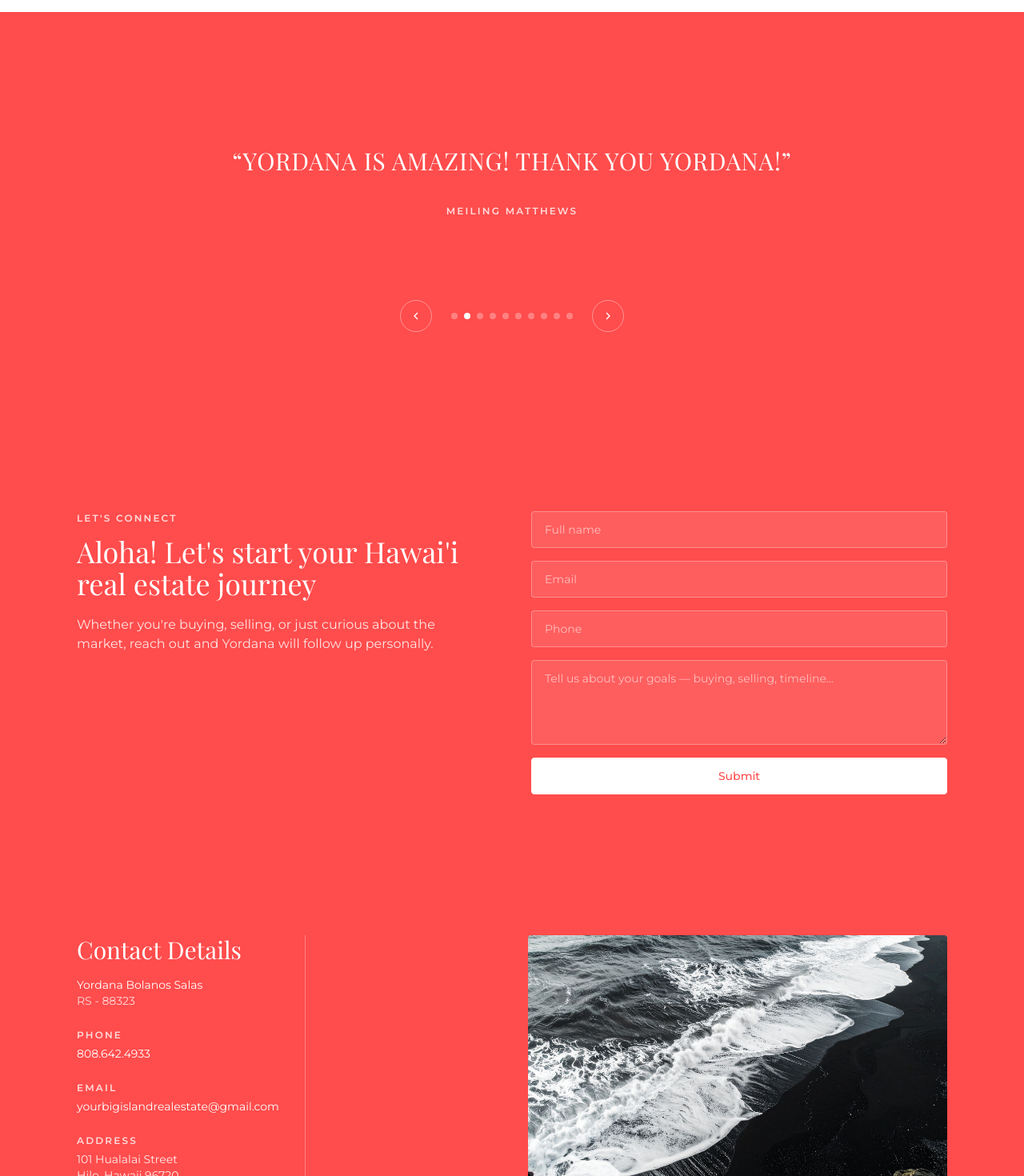
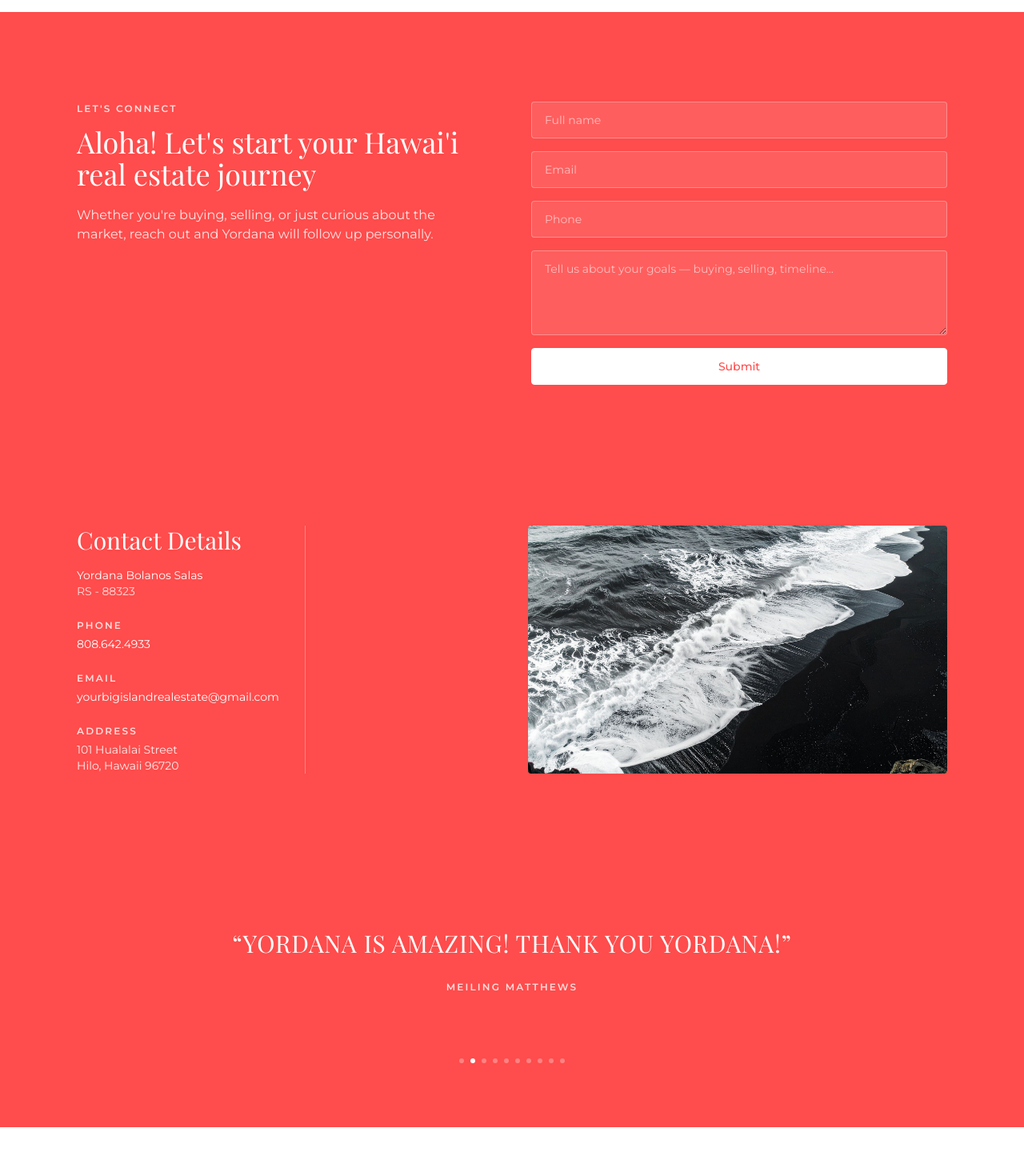
Before and after one commit to TUC01108/realty-site, a Next.js app: page / in a window 1280 px wide. Shown: the part 5560-7030 px from the top of the page at 80% size. Built offline with nearby package versions, Linux system fonts and the light colour scheme.

Commit message:
qr and testimonial move

```diff
--- a/src/app/page.tsx
+++ b/src/app/page.tsx
@@ -4,7 +4,6 @@ import AboutTeaser from "@/components/AboutTeaser";
 import WelcomeVideo from "@/components/WelcomeVideo";
 import BrandBanner from "@/components/BrandBanner";
 import Neighborhoods from "@/components/Neighborhoods";
-import Testimonials from "@/components/Testimonials";
 import ContactCTA from "@/components/ContactCTA";
 
 export default function Home() {
@@ -16,7 +15,6 @@ export default function Home() {
       <WelcomeVideo />
       <BrandBanner />
       <Neighborhoods />
-      <Testimonials />
       <ContactCTA />
     </>
   );
--- a/src/app/valuation/page.tsx
+++ b/src/app/valuation/page.tsx
@@ -47,11 +47,15 @@ export default function ValuationPage() {
         </div>
       </section>
 
-      {/* ── ADDRESS BAR — coral banner, no background image ── */}
-      <section className="mt-6 lg:mt-8 bg-coral">
-        <div className="mx-auto max-w-6xl px-6 lg:px-8 py-10">
-          <form onSubmit={handleAddressSubmit} className="flex items-stretch gap-0 bg-paper rounded-sm overflow-hidden max-w-3xl mx-auto shadow-md">
-            <div className="flex items-center pl-4 text-ink/40">
+      {/* ── ADDRESS BAR — clean contained design ── */}
+      <section className="bg-sand mt-6 lg:mt-8 py-12 lg:py-14">
+        <div className="mx-auto max-w-6xl px-6 lg:px-8">
+          <p className="eyebrow text-coral text-center mb-6">Enter Your Address to Get Started</p>
+          <form
+            onSubmit={handleAddressSubmit}
+            className="flex items-stretch max-w-2xl mx-auto border border-coral rounded-sm overflow-hidden"
+          >
+            <div className="flex items-center pl-4 text-coral/60 shrink-0">
               <svg width="14" height="14" viewBox="0 0 24 24" fill="none" stroke="currentColor" strokeWidth="2">
                 <path d="M21 10c0 7-9 13-9 13s-9-6-9-13a9 9 0 0 1 18 0z"/><circle cx="12" cy="10" r="3"/>
               </svg>
@@ -63,8 +67,11 @@ export default function ValuationPage() {
               placeholder="Enter your home address…"
               className="flex-1 px-3 py-4 text-sm text-ink bg-transparent placeholder:text-ink/40 focus:outline-none"
             />
-            <button type="submit" className="bg-coral text-paper px-6 py-4 text-xs font-medium eyebrow hover:bg-coral-dark transition-colors shrink-0 border-l border-paper/20">
-              Get a Free Home Valuation
+            <button
+              type="submit"
+              className="bg-coral text-paper px-6 py-4 text-xs font-medium eyebrow hover:bg-coral-dark transition-colors shrink-0"
+            >
+              Get Free Valuation
             </button>
           </form>
         </div>
--- a/src/components/Footer.tsx
+++ b/src/components/Footer.tsx
@@ -1,8 +1,10 @@
 import Image from "next/image";
+import Testimonials from "@/components/Testimonials";
 
 export default function Footer() {
   return (
     <footer>
+      {/* Contact Details */}
       <div className="bg-coral text-paper">
         <div className="mx-auto max-w-6xl px-6 lg:px-8 py-16 grid gap-10 md:grid-cols-2 items-stretch">
           <div className="flex gap-8">
@@ -24,18 +26,25 @@ export default function Footer() {
           </div>
         </div>
       </div>
+
+      {/* Testimonials carousel */}
+      <Testimonials />
+
+      {/* Follow for Updates */}
       <div className="bg-paper">
         <div className="mx-auto max-w-6xl px-6 lg:px-8 py-16">
           <p className="font-display text-coral text-3xl">Follow for Updates</p>
           <div className="mt-8 flex items-center gap-10 flex-wrap">
             <div className="relative w-32 h-32 sm:w-40 sm:h-40">
-              <Image src="/images/qr-code.png" alt="QR code" fill className="object-contain" />
+              <Image src="/images/qr-code.png" alt="QR code to follow Your Big Island Real Estate" fill className="object-contain" />
             </div>
             <Image src="/images/logo-square.png" alt="Your Big Island Real Estate" width={112} height={112} className="w-24 h-24 sm:w-28 sm:h-28 rounded-full object-cover" />
           </div>
           <p className="mt-6 eyebrow text-coral">@yourbigislandrealestate</p>
         </div>
       </div>
+
+      {/* Copyright */}
       <div className="bg-ink text-paper/70">
         <div className="mx-auto max-w-6xl px-6 lg:px-8 py-6 flex flex-col sm:flex-row justify-between gap-2 text-xs">
           <p>© {new Date().getFullYear()} Your Big Island Real Estate. All rights reserved.</p>
--- a/src/components/Testimonials.tsx
+++ b/src/components/Testimonials.tsx
@@ -2,119 +2,51 @@
 
 import { useState, useEffect, useCallback } from "react";
 
-// Reviews in order 1–10 matching the image filenames she provided
 const REVIEWS = [
-  {
-    quote: "Yordana was absolutely wonderful, truly one of the most honest real estate agents you could hope to work with. From the very beginning, she was transparent and truthful with us. She helped set realistic expectations and pointed out important details that are easy to overlook when you're excited and emotionally attached to a property.",
-    name: "Brenda",
-  },
-  {
-    quote: "Yordana is amazing! Thank you Yordana!",
-    name: "Meiling Matthews",
-  },
-  {
-    quote: "Yordana is one of the most hardworking, genuine, and trustworthy people I know. She's professional, responsive, and truly cares about helping others. If you're looking for someone who will put in the effort and treat you with honesty and respect, I highly recommend reaching out to her. Wishing you continued success in your real estate business!",
-    name: "Amy W. Borkey",
-  },
-  {
-    quote: "Very helpful and informative",
-    name: "Douglas Bitterman",
-  },
-  {
-    quote: "She went out of her way to open up the house for us to view and was consistently available whenever I had questions or needed support. I genuinely appreciated her professionalism, attentiveness, and care throughout the entire experience. I would absolutely work with Yordana again and highly recommend her to anyone looking to buy in the area.",
-    name: "Dana Winter",
-  },
-  {
-    quote: "Yordana has been a light to my family. She has gone above and beyond to help us find our forever home. As first time home buyers, she has truly been so helpful and patient with giving knowledge and guiding us through the process. Mahalo, Yordana!",
-    name: "Elisa Cervantes",
-  },
-  {
-    quote: "Very friendly and knowledgeable about the area",
-    name: "Zenzele Nuru",
-  },
-  {
-    quote: "I had a wonderful experience working with Yordana. She truly cares about her clients and takes the time to understand what you're looking for. She was always patient, responsive, and incredibly knowledgeable about the local communities and the unique aspects of buying and selling property in Hawaii.",
-    name: "Miguel",
-  },
-  {
-    quote: "Highly Recommend!",
-    name: "Josiah Oo",
-  },
-  {
-    quote: "5 Stars — Yordana is incredibly professional, thorough, and kept me informed every single step of the way with excellent communication. She made the entire process seamless and stress-free. Highly recommended to anyone looking to buy or sell!",
-    name: "Kiko White",
-  },
+  { quote: "Yordana was absolutely wonderful, truly one of the most honest real estate agents you could hope to work with. From the very beginning, she was transparent and truthful with us. She helped set realistic expectations and pointed out important details that are easy to overlook when you're excited and emotionally attached to a property.", name: "Brenda" },
+  { quote: "Yordana is amazing! Thank you Yordana!", name: "Meiling Matthews" },
+  { quote: "Yordana is one of the most hardworking, genuine, and trustworthy people I know. She's professional, responsive, and truly cares about helping others. If you're looking for someone who will put in the effort and treat you with honesty and respect, I highly recommend reaching out to her. Wishing you continued success in your real estate business!", name: "Amy W. Borkey" },
+  { quote: "Very helpful and informative", name: "Douglas Bitterman" },
+  { quote: "She went out of her way to open up the house for us to view and was consistently available whenever I had questions or needed support. I genuinely appreciated her professionalism, attentiveness, and care throughout the entire experience. I would absolutely work with Yordana again and highly recommend her to anyone looking to buy in the area.", name: "Dana Winter" },
+  { quote: "Yordana has been a light to my family. She has gone above and beyond to help us find our forever home. As first time home buyers, she has truly been so helpful and patient with giving knowledge and guiding us through the process. Mahalo, Yordana!", name: "Elisa Cervantes" },
+  { quote: "Very friendly and knowledgeable about the area", name: "Zenzele Nuru" },
+  { quote: "I had a wonderful experience working with Yordana. She truly cares about her clients and takes the time to understand what you're looking for. She was always patient, responsive, and incredibly knowledgeable about the local communities and the unique aspects of buying and selling property in Hawaii.", name: "Miguel" },
+  { quote: "Highly Recommend!", name: "Josiah Oo" },
+  { quote: "5 Stars — Yordana is incredibly professional, thorough, and kept me informed every single step of the way with excellent communication. She made the entire process seamless and stress-free. Highly recommended to anyone looking to buy or sell!", name: "Kiko White" },
 ];
 
-const INTERVAL = 5000; // 5 seconds per review
+const INTERVAL = 5000;
 
 export default function Testimonials() {
   const [current, setCurrent] = useState(0);
-  const [paused, setPaused] = useState(false);
-
   const next = useCallback(() => setCurrent(c => (c + 1) % REVIEWS.length), []);
-  const prev = useCallback(() => setCurrent(c => (c - 1 + REVIEWS.length) % REVIEWS.length), []);
 
   useEffect(() => {
-    if (paused) return;
     const id = setInterval(next, INTERVAL);
     return () => clearInterval(id);
-  }, [paused, next]);
+  }, [next]);
 
   const review = REVIEWS[current];
 
   return (
-    <section
-      className="bg-coral text-paper"
-      onMouseEnter={() => setPaused(true)}
-      onMouseLeave={() => setPaused(false)}
-    >
-      <div className="mx-auto max-w-4xl px-6 lg:px-8 py-20 lg:py-28">
-        {/* Review — instant cut, no transition */}
-        <div className="text-center min-h-[200px] flex flex-col items-center justify-center">
-          <p className="font-display text-xl sm:text-2xl lg:text-3xl uppercase tracking-wide leading-snug max-w-3xl">
+    <div className="bg-coral text-paper py-16 lg:py-20 px-6 lg:px-8">
+      <div className="mx-auto max-w-3xl text-center min-h-[180px] flex flex-col items-center justify-center">
+        <p className="font-display text-xl sm:text-2xl lg:text-3xl uppercase tracking-wide leading-snug">
           &ldquo;{review.quote}&rdquo;
         </p>
-          <p className="mt-8 eyebrow text-paper/80 tracking-widest">
-            {review.name}
-          </p>
+        <p className="mt-6 eyebrow text-paper/80 tracking-widest">{review.name}</p>
       </div>
-
-        {/* Controls */}
-        <div className="mt-12 flex items-center justify-center gap-6">
-          <button
-            onClick={prev}
-            aria-label="Previous review"
-            className="w-10 h-10 flex items-center justify-center border border-paper/40 rounded-full hover:bg-paper/10 transition-colors"
-          >
-            <svg width="16" height="16" viewBox="0 0 24 24" fill="none" stroke="currentColor" strokeWidth="2">
-              <path d="M15 18l-6-6 6-6" />
-            </svg>
-          </button>
-
-          {/* Dot indicators */}
-          <div className="flex gap-2">
+      {/* Dot indicators only — no buttons */}
+      <div className="flex justify-center gap-2 mt-8">
         {REVIEWS.map((_, i) => (
           <button
             key={i}
             onClick={() => setCurrent(i)}
             aria-label={`Go to review ${i + 1}`}
-                className={`w-2 h-2 rounded-full transition-colors ${i === current ? "bg-paper" : "bg-paper/30"}`}
+            className={`w-1.5 h-1.5 rounded-full transition-colors ${i === current ? "bg-paper" : "bg-paper/30"}`}
           />
         ))}
       </div>
-
-          <button
-            onClick={next}
-            aria-label="Next review"
-            className="w-10 h-10 flex items-center justify-center border border-paper/40 rounded-full hover:bg-paper/10 transition-colors"
-          >
-            <svg width="16" height="16" viewBox="0 0 24 24" fill="none" stroke="currentColor" strokeWidth="2">
-              <path d="M9 18l6-6-6-6" />
-            </svg>
-          </button>
     </div>
-      </div>
-    </section>
   );
 }
```
Also changed, not shown: public/images/qr-code.png. Lines whose indentation alone changed are shown as unchanged.
